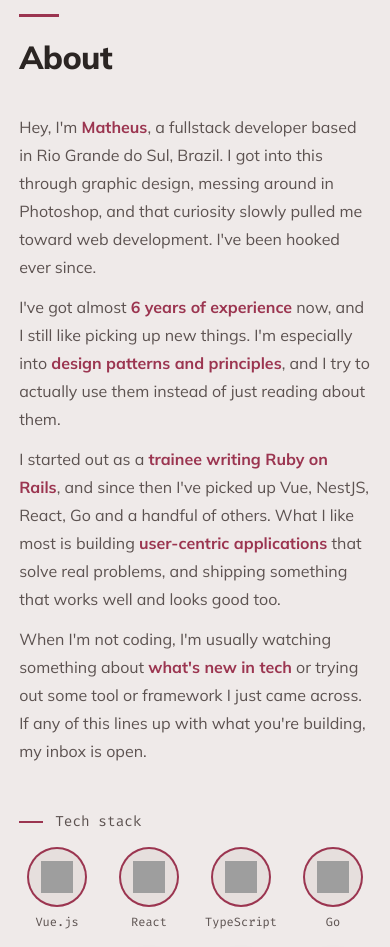
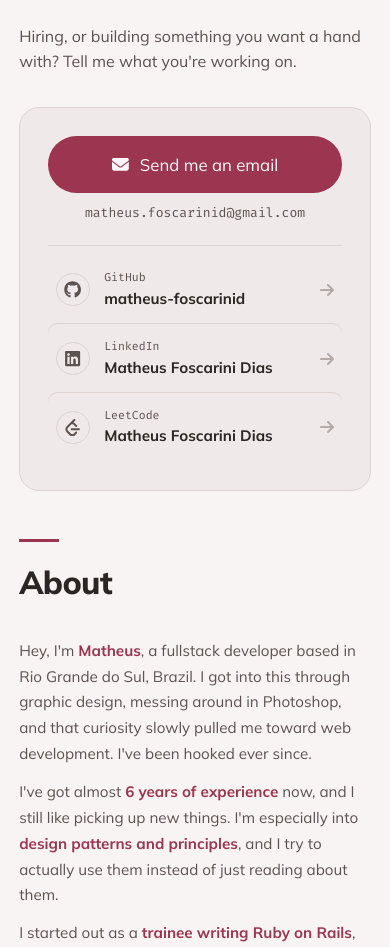
Before and after one commit to matheus-foscarinid/portfolio, a Vue app: page / in a window 390 px wide. Shown: the part 1032-1979 px from the top of the page. Built offline with nearby package versions, Linux system fonts and the light colour scheme; grey boxes are pictures that could not be loaded.

Commit message:
feat: rework mobile layout for phones

```diff
--- a/src/assets/base.css
+++ b/src/assets/base.css
@@ -41,7 +41,12 @@
   --accent-on-dark: #d3869b;
 }
 
-html{scroll-behavior:smooth}
+html {
+  scroll-behavior: smooth;
+  /* anchor jumps have to clear the sticky header */
+  scroll-padding-top: 5.5rem;
+  -webkit-text-size-adjust: 100%;
+}
 
 *,
 *::before,
@@ -50,6 +55,13 @@ html{scroll-behavior:smooth}
   margin: 0;
   position: relative;
   font-weight: normal;
+  -webkit-tap-highlight-color: transparent;
+}
+
+/* keeps the page still behind the mobile menu */
+body.no-scroll {
+  overflow: hidden;
+  touch-action: none;
 }
 
 .container {
@@ -59,7 +71,11 @@ html{scroll-behavior:smooth}
 }
 
 @media (max-width: 768px) {
-  .container { padding: 0 1.2rem; }
+  .container {
+    margin: 6rem auto;
+    padding-left: max(1.2rem, env(safe-area-inset-left));
+    padding-right: max(1.2rem, env(safe-area-inset-right));
+  }
 }
 
 /* Fade transition */
--- a/src/components/TheFooter.vue
+++ b/src/components/TheFooter.vue
@@ -106,7 +106,7 @@
       flex-direction: column;
       align-items: flex-start;
       gap: 1.5rem;
-      padding: 2rem 1.5rem;
+      padding: 2rem max(1.5rem, env(safe-area-inset-right)) calc(2rem + env(safe-area-inset-bottom)) max(1.5rem, env(safe-area-inset-left));
     }
   }
 </style>
--- a/src/components/cards/FeaturedProjectCard.vue
+++ b/src/components/cards/FeaturedProjectCard.vue
@@ -172,7 +172,6 @@
     &:hover {
       transform: translateY(-4px);
       border-color: color-mix(in srgb, var(--accent) 55%, var(--default-border));
-      box-shadow: 0 1rem 2rem color-mix(in srgb, var(--accent) 14%, transparent);
     }
 
     &.reverse {
@@ -416,7 +415,6 @@
 
             &:hover {
               transform: translateY(-2px);
-              box-shadow: 0 0.5rem 1rem color-mix(in srgb, var(--accent) 30%, transparent);
 
               svg { transform: translate(2px, -2px); }
             }
@@ -440,8 +438,8 @@
   @media (max-width: 768px) {
     .featured-project-card {
       flex-direction: column !important;
-      padding: 1rem;
-      gap: 1.5rem;
+      padding: 1.1rem;
+      gap: 1.25rem;
 
       .media { width: 100%; max-width: 100%; }
 
@@ -449,6 +447,25 @@
       &.reverse .project-infos {
         align-items: flex-start;
         text-align: left;
+        gap: 0.85rem;
+
+        .title { font-size: 1.5rem; }
+
+        .description {
+          font-size: 0.92rem;
+          line-height: 1.6;
+          max-width: none;
+        }
+
+        .buttons {
+          width: 100%;
+
+          button {
+            flex: 1;
+            justify-content: center;
+            min-height: 2.75rem;
+          }
+        }
       }
     }
   }
--- a/src/components/cards/ProjectCard.vue
+++ b/src/components/cards/ProjectCard.vue
@@ -235,4 +235,18 @@
       }
     }
   }
+
+  @media (max-width: 768px) {
+    .project-card {
+      padding: 1rem;
+      gap: 1rem;
+
+      .header .title { font-size: 1.1rem; }
+
+      .description {
+        font-size: 0.9rem;
+        line-height: 1.55;
+      }
+    }
+  }
 </style>
--- a/src/components/views/AboutView.vue
+++ b/src/components/views/AboutView.vue
@@ -1,33 +1,22 @@
 <template>
   <section id="about">
     <div class="container">
+      <div class="columns">
+        <div class="about-column">
           <header class="section-heading">
             <span class="marker" aria-hidden="true"></span>
             <h2>{{ $t('ABOUT.TITLE') }}</h2>
           </header>
 
-      <div class="content-containers">
           <div class="summary">
             <p v-html="$t('ABOUT.SUMMARY_1')" />
             <p v-html="$t('ABOUT.SUMMARY_2')" />
             <p v-html="$t('ABOUT.SUMMARY_3')" />
             <p v-html="$t('ABOUT.SUMMARY_4')" />
           </div>
+        </div>
 
-        <div class="tech-stack">
-          <span class="stack-label">{{ $t('ABOUT.STACK_TITLE') }}</span>
-          <div class="stacks-container">
-            <StackCard
-              v-for="stack in stacks"
-              :key="stack.name"
-              :name="stack.name"
-              :type="stack.type"
-              :label="stack.label"
-              :src="stack.src"
-              :highlight="stack.highlight"
-            />
-          </div>
-        </div>
+        <ContactView class="contact-column" />
       </div>
     </div>
   </section>
@@ -36,36 +25,11 @@
 <script setup>
 import { onMounted } from 'vue';
 
-import StackCard from '@/components/cards/StackCard.vue';
+import ContactView from '@/components/views/ContactView.vue';
 import { reveal, onReveal, EASE } from '@/composables/useReveal';
 
-const stacks = [
-  { name: 'vuejs', type: 'original', label: 'Vue.js', highlight: true },
-  { name: 'react', type: 'original', label: 'React', highlight: true },
-  { name: 'typescript', type: 'original', label: 'TypeScript', highlight: true },
-  { name: 'go', type: 'original', label: 'Go', highlight: true },
-  { name: 'ruby', type: 'original', label: 'Ruby', highlight: true },
-  { name: 'nextjs', type: 'original', label: 'Next.js' },
-  { name: 'nodejs', type: 'original', label: 'Node.js' },
-  { name: 'nestjs', type: 'original', label: 'NestJS' },
-  { name: 'rails', type: 'original-wordmark', label: 'Rails' },
-  { name: 'graphql', type: 'plain', label: 'GraphQL' },
-  { name: 'python', type: 'original', label: 'Python' },
-  { name: 'mysql', type: 'original', label: 'MySQL' },
-  { name: 'docker', type: 'original', label: 'Docker' },
-  { name: 'claude-code', src: '/icons/claude-code.svg', label: 'Claude Code' },
-  { name: 'linear', src: '/icons/linear.svg', label: 'Linear' },
-  { name: 'opencode', src: '/icons/opencode.svg', label: 'OpenCode' },
-  { name: 'superset', src: '/icons/superset.svg', label: 'Superset' },
-  { name: 'javascript', type: 'original', label: 'JavaScript' },
-  { name: 'git', type: 'original', label: 'Git' },
-  { name: 'html5', type: 'original', label: 'HTML5' },
-  { name: 'css3', type: 'original', label: 'CSS3' },
-];
-
 const animateElement = () => {
-  const texts = document.querySelectorAll('.summary > *');
-  const stackCards = document.querySelectorAll('.stacks-container > *');
+  const texts = document.querySelectorAll('#about .summary > *');
   const heading = document.querySelectorAll('#about .section-heading > *');
 
   reveal(
@@ -81,13 +45,6 @@ const animateElement = () => {
     { opacity: 1, y: 0, blur: 0 },
     { duration: 500, stagger: 100, delay: 350, easing: EASE.outBack }
   );
-
-  reveal(
-    stackCards,
-    { opacity: 0, y: 20 },
-    { opacity: 1, y: 0 },
-    { duration: 500, stagger: 100, delay: 350 }
-  );
 };
 
 onMounted(() => onReveal('#about', animateElement));
@@ -100,10 +57,14 @@ onMounted(() => onReveal('#about', animateElement));
   display: flex;
   justify-content: center;
   flex-direction: column;
-  background: var(--secondary-background);
+  background: var(--default-background);
+
+  // the auto side margins on .container cancel the flex stretch, so without this
+  // the container shrinks to the text width instead of filling the section
+  .container { width: 100%; }
 
   .section-heading {
-    margin-bottom: 2rem;
+    margin-bottom: 2.5rem;
 
     .marker {
       display: block;
@@ -121,13 +82,22 @@ onMounted(() => onReveal('#about', animateElement));
     }
   }
 
-  .content-containers {
+  .columns {
     display: flex;
-    gap: 3rem;
     align-items: flex-start;
+    gap: 4rem;
+  }
+
+  .about-column { flex: 1.6; }
+
+  .contact-column {
+    flex: 1;
+    min-width: 0;
+    position: sticky;
+    top: 7rem;
+  }
 
   .summary {
-      flex: 1.4;
     max-width: 62ch;
     display: flex;
     flex-direction: column;
@@ -135,54 +105,29 @@ onMounted(() => onReveal('#about', animateElement));
     color: var(--secondary-text);
     line-height: 1.75;
   }
-
-    .tech-stack {
-      flex: 1;
-
-      .stack-label {
-        display: inline-flex;
-        align-items: center;
-        gap: 0.75rem;
-        margin-bottom: 1rem;
-        font-family: 'Fira Code', monospace;
-        font-size: 0.9rem;
-        color: var(--secondary-text);
-
-        &::before {
-          content: '';
-          width: 1.5rem;
-          height: 2px;
-          background-color: var(--accent);
-        }
 }
 
-      .stacks-container {
-        display: flex;
-        flex-wrap: wrap;
-        gap: 1.25rem;
+@media (max-width: 900px) {
+  #about {
+    .columns {
+      flex-direction: column;
+      gap: 3rem;
+    }
+
+    // contact first on a phone: it is the action, the bio is the reading
+    .contact-column {
+      order: -1;
+      position: static;
+      width: 100%;
+    }
+
+    .section-heading { margin-bottom: 2rem; }
+
+    .summary {
+      max-width: 100%;
+      font-size: 0.95rem;
+      line-height: 1.7;
     }
   }
 }
-}
-
-@media (max-width: 768px) {
-  #about {
-    .section-heading { margin-bottom: 2rem; }
-
-    .content-containers {
-      flex-direction: column;
-      gap: 2.5rem;
-    }
-
-    .summary { max-width: 100%; }
-
-    .tech-stack {
-      width: 100%;
-
-      .stack-label { justify-content: center; }
-    }
-
-    .stacks-container { justify-content: center; }
-  }
-}
 </style>
--- a/src/components/views/ProjectsView.vue
+++ b/src/components/views/ProjectsView.vue
@@ -284,12 +284,40 @@
     #projects .project-cards.work { grid-template-columns: repeat(2, 1fr); }
   }
 
+  // on a phone the grids become swipeable rails that bleed to both screen edges,
+  // so three cards read as one row instead of three screens of scrolling
   @media (max-width: 768px) {
     #projects {
+      // the auto side margins on .container cancel the flex stretch, so the rails
+      // below would otherwise push it out to their own content width
+      .container {
+        width: 100%;
+        min-width: 0;
+      }
+
       .tier { margin-top: 3rem; }
 
       .project-cards,
-      .project-cards.work { grid-template-columns: 1fr; }
+      .project-cards.work {
+        display: flex;
+        grid-template-columns: none;
+        min-width: 0;
+        gap: 1rem;
+        margin-left: calc(-1 * max(1.2rem, env(safe-area-inset-left)));
+        margin-right: calc(-1 * max(1.2rem, env(safe-area-inset-right)));
+        padding: 0.25rem max(1.2rem, env(safe-area-inset-right)) 1rem max(1.2rem, env(safe-area-inset-left));
+        overflow-x: auto;
+        scroll-snap-type: x mandatory;
+        scrollbar-width: none;
+        -webkit-overflow-scrolling: touch;
+
+        &::-webkit-scrollbar { display: none; }
+
+        > * {
+          flex: 0 0 82vw;
+          scroll-snap-align: center;
+        }
+      }
     }
   }
 </style>
```
Also changed, not shown: src/components/TheHeader.vue (+37 -27 lines), src/components/views/CareerView.vue (+112 -4 lines). Lines whose indentation alone changed are shown as unchanged.
